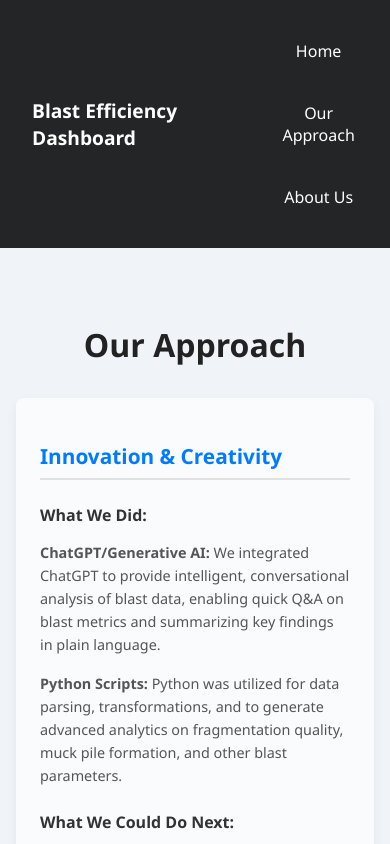
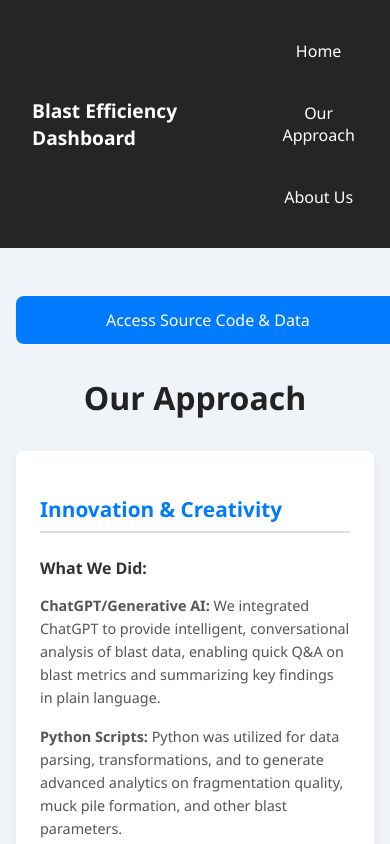
Before and after one commit to mtrivediLU/BlastCaptain, a plain HTML site: page approach.html in a window 390 px wide. Shown: the top 844 px of the page. Drawn offline with Linux system fonts and the light colour scheme.

Commit message:
added resource

```diff
--- a/approach.html
+++ b/approach.html
@@ -67,6 +67,32 @@
       margin-bottom: 2rem;
       font-size: 2.5rem;
       color: #222;
+    }
+
+    /* ---------------------------------------------------
+       DOWNLOAD BUTTON
+    ---------------------------------------------------- */
+    .download-button-container {
+      text-align: center;
+      margin-bottom: 2rem;
+    }
+
+    .download-button {
+      background-color: #007bff;
+      color: #fff;
+      border: none;
+      padding: 1rem 2rem;
+      font-size: 1.2rem;
+      border-radius: 8px;
+      cursor: pointer;
+      transition: background-color 0.3s ease, transform 0.2s ease;
+      text-decoration: none;
+      display: inline-block;
+    }
+
+    .download-button:hover {
+      background-color: #0056b3;
+      transform: translateY(-2px);
     }
 
     /* ---------------------------------------------------
@@ -157,6 +183,11 @@
       .approach-section p {
         font-size: 0.95rem;
       }
+
+      .download-button {
+        padding: 0.8rem 1.5rem;
+        font-size: 1rem;
+      }
     }
 
     @media (max-width: 480px) {
@@ -179,6 +210,12 @@
       .approach-section p {
         font-size: 0.9rem;
       }
+
+      .download-button {
+        width: 100%;
+        padding: 0.8rem;
+        font-size: 1rem;
+      }
     }
   </style>
 </head>
@@ -200,6 +237,11 @@
 
   <!-- Main Content -->
   <main>
+    <!-- Download Button -->
+    <div class="download-button-container">
+      <a href="https://drive.google.com/drive/folders/1YKIns9Vi42C0baAORLBhGpbAY7Ln7ogL?usp=sharing" target="_blank" class="download-button">Access Source Code &amp; Data</a>
+    </div>
+
     <h2>Our Approach</h2>
 
     <!-- Section 1: Innovation & Creativity -->
```
